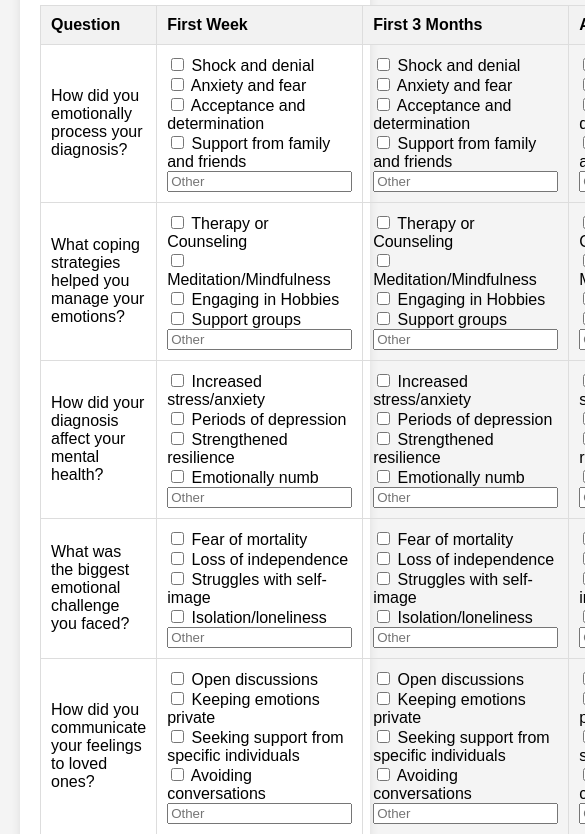
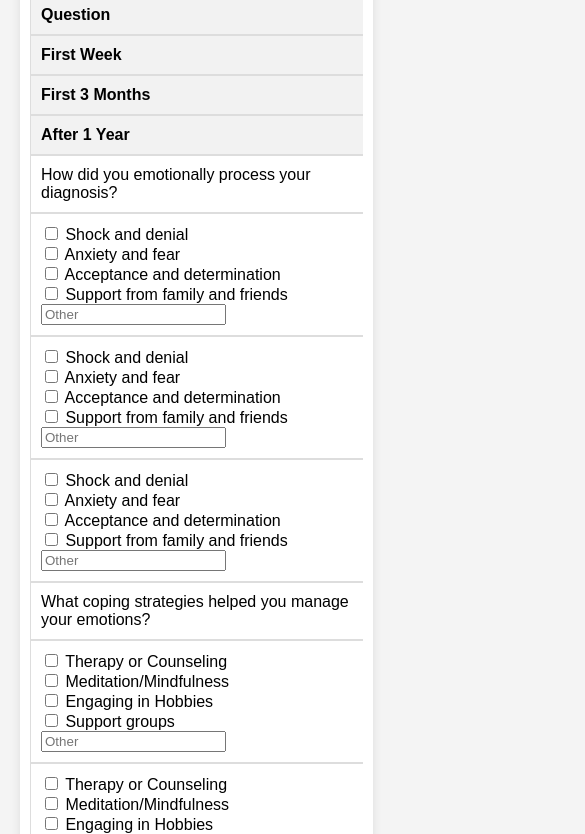
Before and after one commit to sinhautkarsh31/CancerQuestionnaire, a plain HTML site: page Emotional_Aspect.html in a window 390 px wide. Shown: the part 103-937 px from the top of the page, 585 px wide, since content can reach past the window. Drawn offline with Linux system fonts and the light colour scheme.

Commit message:
Update Emotional_Aspect.html

```diff
--- a/Emotional_Aspect.html
+++ b/Emotional_Aspect.html
@@ -11,30 +11,43 @@
         padding: 20px;
         background-color: #f4f4f4;
     }
+
     .container {
-            max-width: 800px;
+        max-width: 100%; /* Allow flexibility */
+        width: 90%; /* Adjust for small screens */
         margin: auto;
         background: white;
         padding: 20px;
         border-radius: 8px;
         box-shadow: 0 0 10px rgba(0, 0, 0, 0.1);
+        overflow-x: auto; /* Enables scrolling for wide tables */
     }
+
     h2 {
         text-align: center;
     }
+
     table {
         width: 100%;
         border-collapse: collapse;
         margin-top: 20px;
+        table-layout: auto; /* Prevents column stretching */
+        overflow-x: auto;
+        display: block; /* Enables scrolling on small screens */
     }
+
     th, td {
         border: 1px solid #ddd;
         padding: 10px;
         text-align: left;
+        word-wrap: break-word;
+        white-space: normal;
     }
+
     th {
         background-color: #f2f2f2;
     }
+
     button {
         width: 50%;
         background-color: #28a745;
@@ -47,9 +60,30 @@
         margin-left: auto;
         margin-right: auto;
     }
+
     button:hover {
         background-color: #218838;
     }
+
+    /* ✅ Responsive Fix for Small Screens */
+    @media screen and (max-width: 768px) {
+        .container {
+            width: 95%;
+            padding: 10px;
+        }
+
+        table {
+            display: block;
+            overflow-x: auto; /* Enable scrolling for tables */
+            white-space: nowrap; /* Prevents wrapping issues */
+        }
+
+        th, td {
+            display: block; /* Stack table rows on small screens */
+            width: 100%;
+        }
+    }
+
     </style>
 </head>
 <body>
@@ -179,6 +213,7 @@
                 </tr>
             </table>
             <button type="button" id="nextStep">Go to Next Step</button>
+            <button type="button" id="goToFinalReflection">Go to Final Reflection</button>
 
         </form>
     </div>
```
Lines whose indentation alone changed are shown as unchanged.
